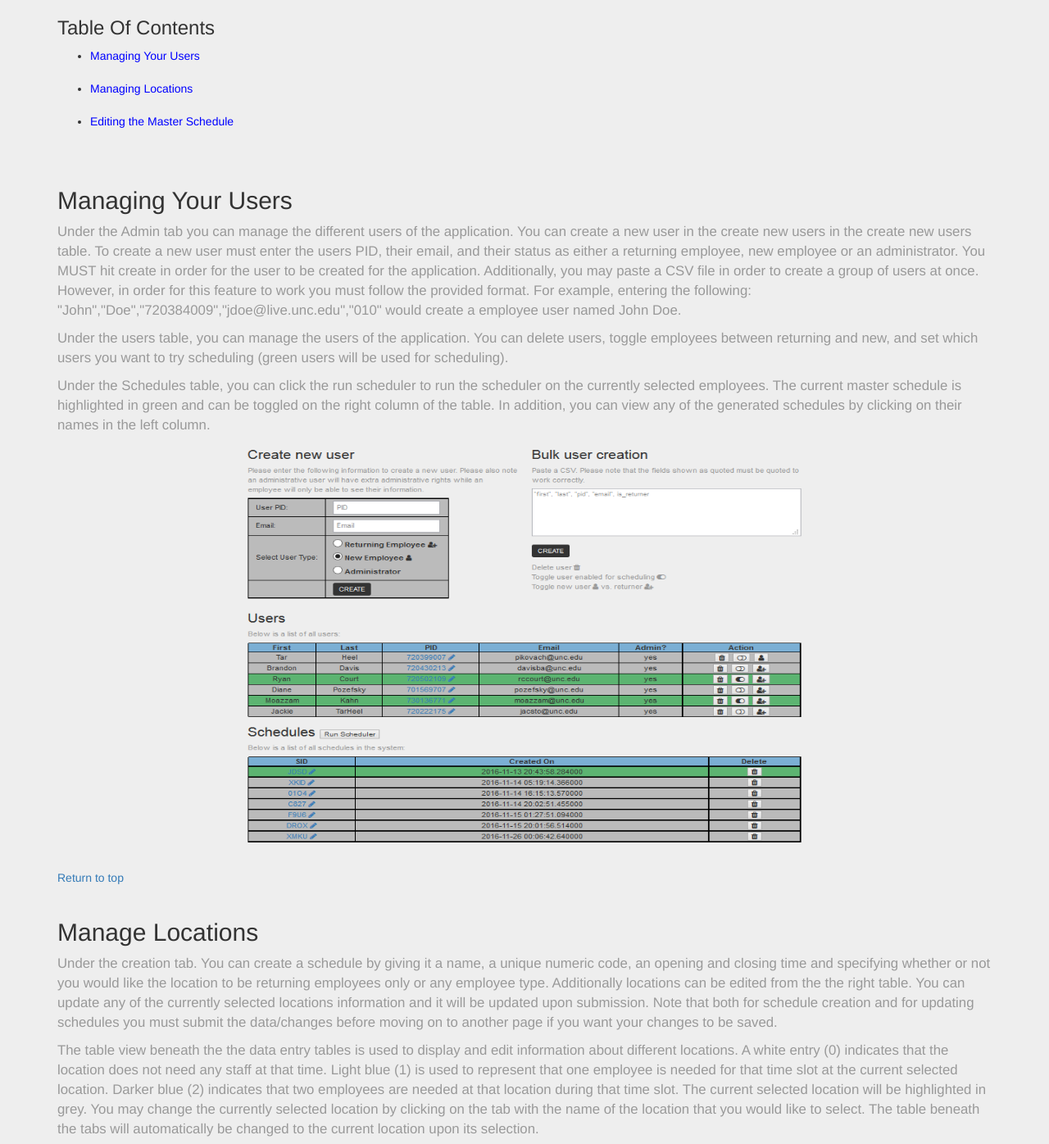
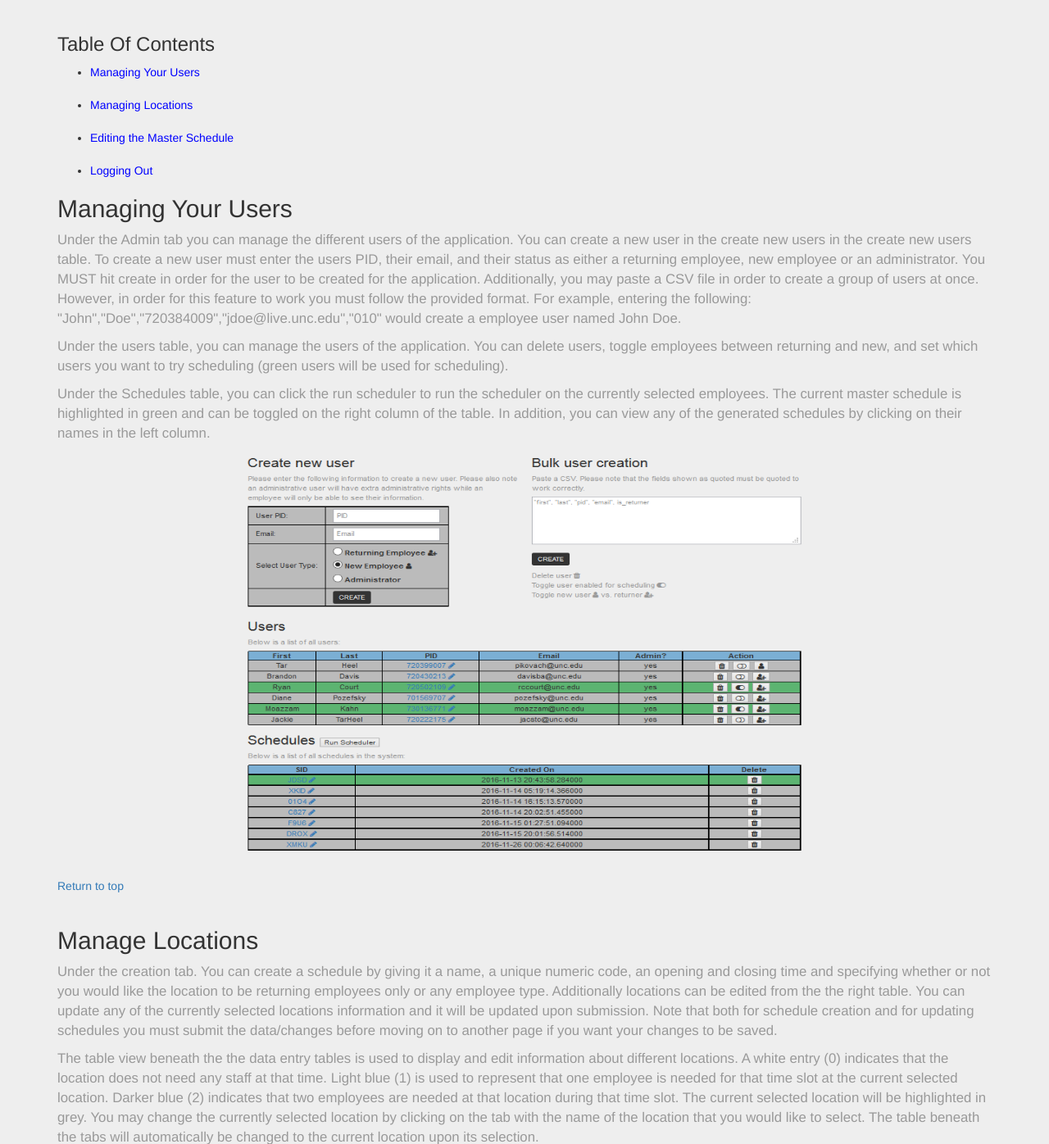
Before and after one commit to WritingCenterScheduler/application, a Python web app: template app/templates/admin_help.html in a window 1280 px wide. Shown: the part 338-1734 px from the top of the page at 82% size. Run offline with Jinja, Linux system fonts and the light colour scheme; the template is opened without the code that fills it, so the values that code supplies are empty; some libraries are stand-ins or nearby versions.

Commit message:
Minor Tweaks to Admin help page

```diff
--- a/app/templates/admin_help.html
+++ b/app/templates/admin_help.html
@@ -7,6 +7,7 @@
                   Hello, {{ user.first_name + ' ' + user.last_name if user.first_name else '' }}!
               </h1>
           </div>
+        <br>
         <p>Welcome to the help page! Under this you can get help on how to use each of the
             pages provided to you!</p>
         <br>
@@ -18,9 +19,8 @@
                 <br>
                 <li><a href='#Schedule'>Editing the Master Schedule </a>  </li>
                 <br>
+                <li><a href ='#logout'>Logging Out</a></li>
             </ul>
-
-        <br>
             <h2 id='ManagingYourUsers'>Managing Your Users</h2>
         <p>
 
@@ -120,7 +120,7 @@
         </p>
         <p>
             <Strong>CHANGING THE AMOUNT OF TIME DISPLAYED:</Strong>
-            You can change the amount of time to be displayed eithe to list the entire week, to display the week as a
+            You can change the amount of time to be displayed either to list the entire week, to display the week as a
             calender or to display an individual day. This can be toggled by selecting different tabs in the top left
             corner of the calender.
         </p>
@@ -133,6 +133,15 @@
 	<a href=''>Return to top</a>
 	<br>
 	<br>
+        <h2 id='logout'>Logging Out of Your Account</h2>
+        <p>
+            To logout of your account simply click the logout button and follow the SSO prompts until you get a sign
+            out confirmation.
+        </p>
+    <br>
+	<a href=''>Return to top</a>
+	<br>
+	<br>
 	<br>
         </div>
     </div>
```
